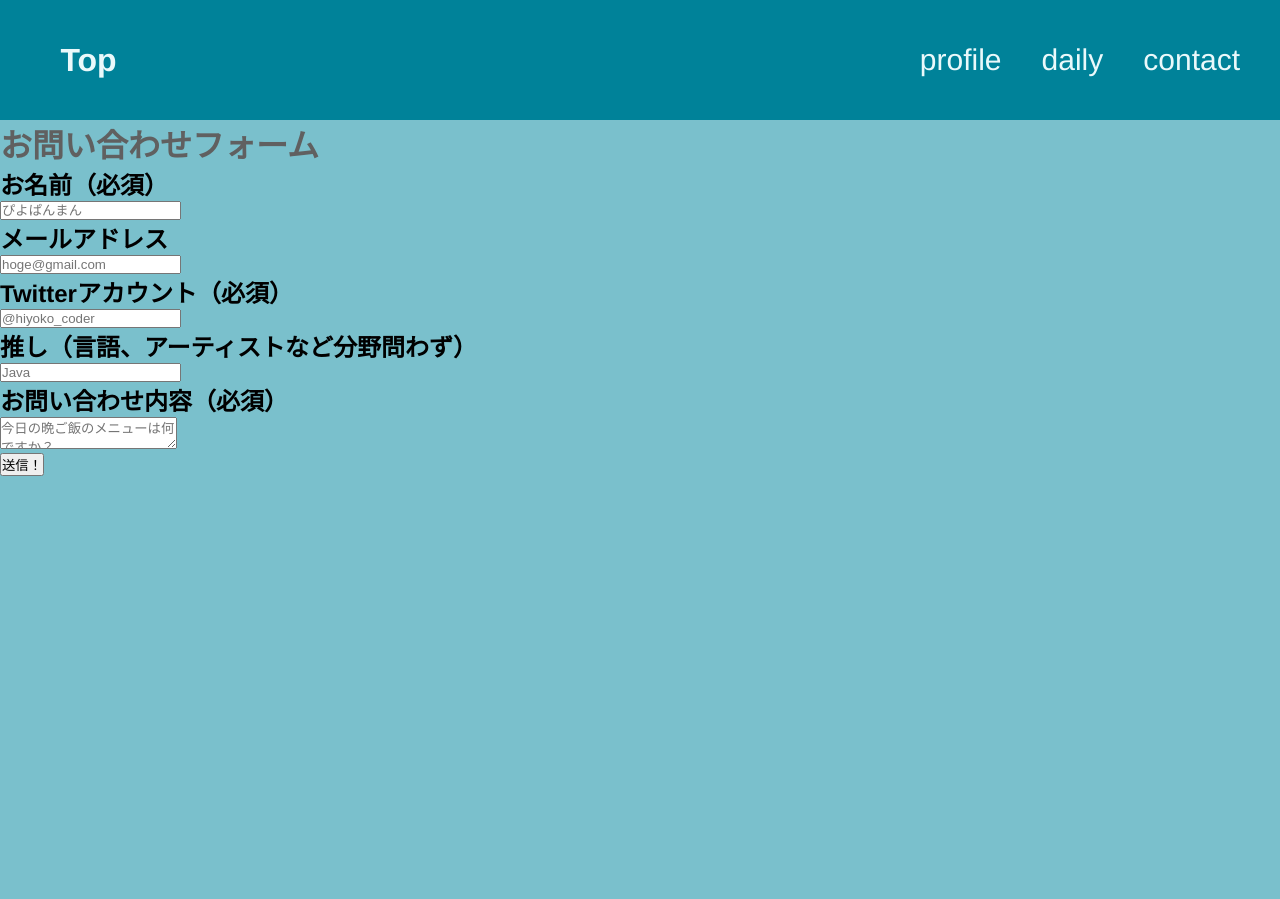
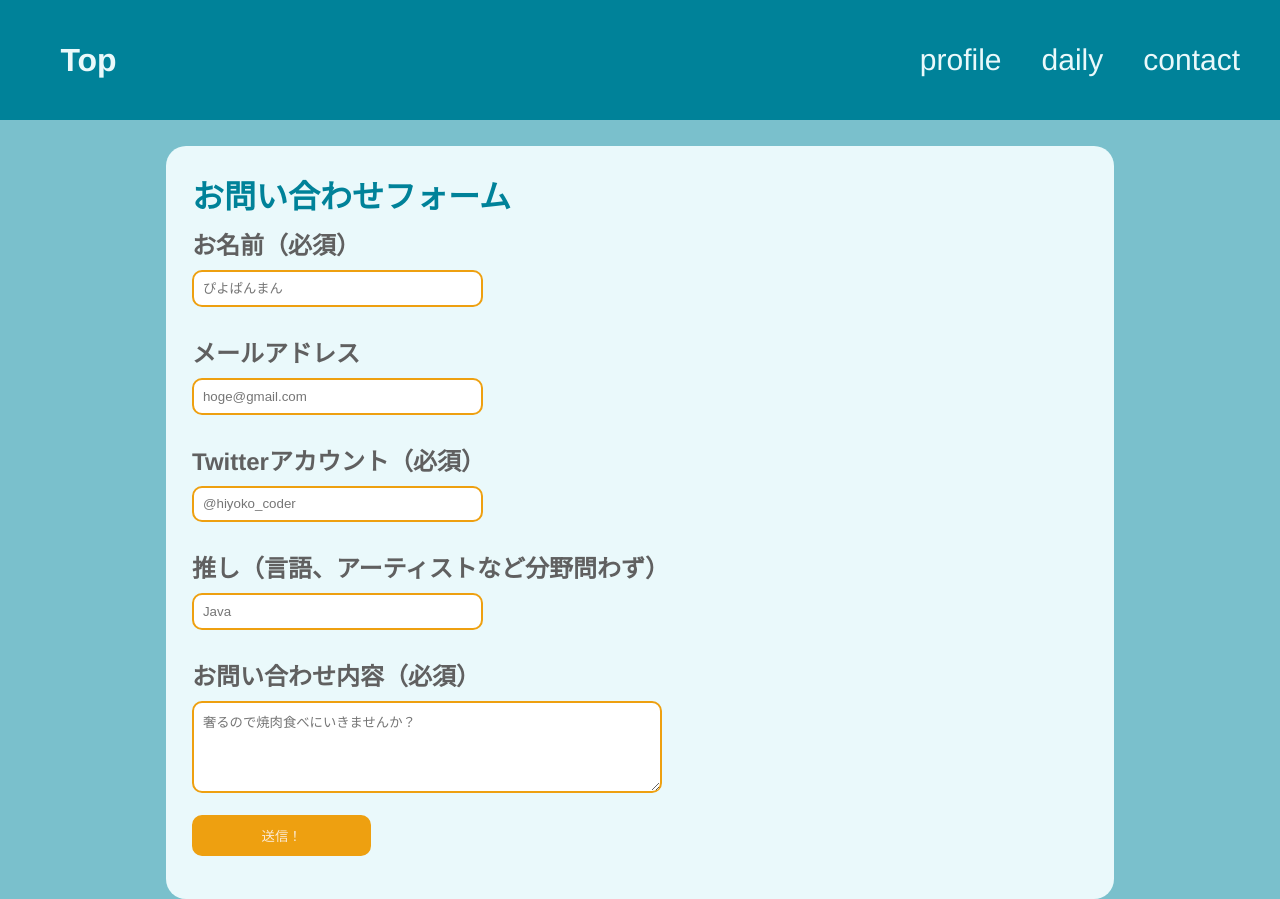
Before and after one commit to Piyopanman/piyopanman-daily-frontend, a React (Create React App) app: page /contact in a window 1280 px wide. Before the commit the page ends 800 px from the top, so only its background shows below. Built offline with nearby package versions, Linux system fonts and the light colour scheme.

Commit message:
お問い合わせページPCのSass書いた

```diff
--- a/src/daily/pages/Contact.js
+++ b/src/daily/pages/Contact.js
@@ -12,7 +12,7 @@ export const Contact = () =>{
     }
 
     return(
-        <div>
+        <div className="contact-container">
             <h1>お問い合わせフォーム</h1>
             <form onSubmit={handleSubmit(onSubmit)}>
                 <h2>お名前（必須）</h2>
@@ -24,8 +24,8 @@ export const Contact = () =>{
                 <h2>推し（言語、アーティストなど分野問わず）</h2>
                 <input type="text" name="oshi" ref={register} placeholder="Java"/><br></br>
                 <h2>お問い合わせ内容（必須）</h2>
-                <textarea name="content" required={true} ref={register} placeholder="今日の晩ご飯のメニューは何ですか？"/><br></br>
-                <input type="submit" value="送信！" />
+                <textarea name="content" required={true} ref={register} placeholder="奢るので焼肉食べにいきませんか？"/><br></br>
+                <input id="submit-btn" type="submit" value="送信！" />
             </form>
         </div>
     )
--- a/src/index.js
+++ b/src/index.js
@@ -2,6 +2,7 @@ import React from 'react';
 import ReactDOM from 'react-dom';
 import './sass/index.scss';
 import './sass/profile.scss';
+import './sass/contact.scss';
 import { App }  from './App';
 import reportWebVitals from './reportWebVitals';
 
--- /dev/null
+++ b/src/sass/contact.scss
@@ -0,0 +1,45 @@
+$blue: #7ac0cc;
+$white:#eaf9fb;
+$dark_blue:#008299;
+$orange: #eea010;
+$black: #606060;
+
+.contact-container{
+    background-color: #eaf9fb;
+    width: 70%;
+    margin: 0 auto;
+    margin-top: 2%;
+    padding: 2%;
+    border-radius: 20px;
+    // text-align: center;
+    h1{
+        color: #008299;
+        margin-bottom: 1%;
+    }
+    h2{
+        color: #606060;
+        margin: 1% 0;
+    }
+    input, textarea{
+        width: 30%;
+        margin-bottom: 2%;
+        border: 2px solid #eea010;
+        border-radius: 10px;
+        padding: 1%;
+    }
+    textarea{
+        width: 50%;
+        height: 70px;
+    }
+    #submit-btn{
+        background-color: #eea010;
+        border: 2px solid #eea010;
+        color: antiquewhite;
+        width: 20%;
+        &:hover{
+            background-color: antiquewhite;
+            color: #eea010;
+            transition: 0.5s;
+        }
+    }
+}
```
